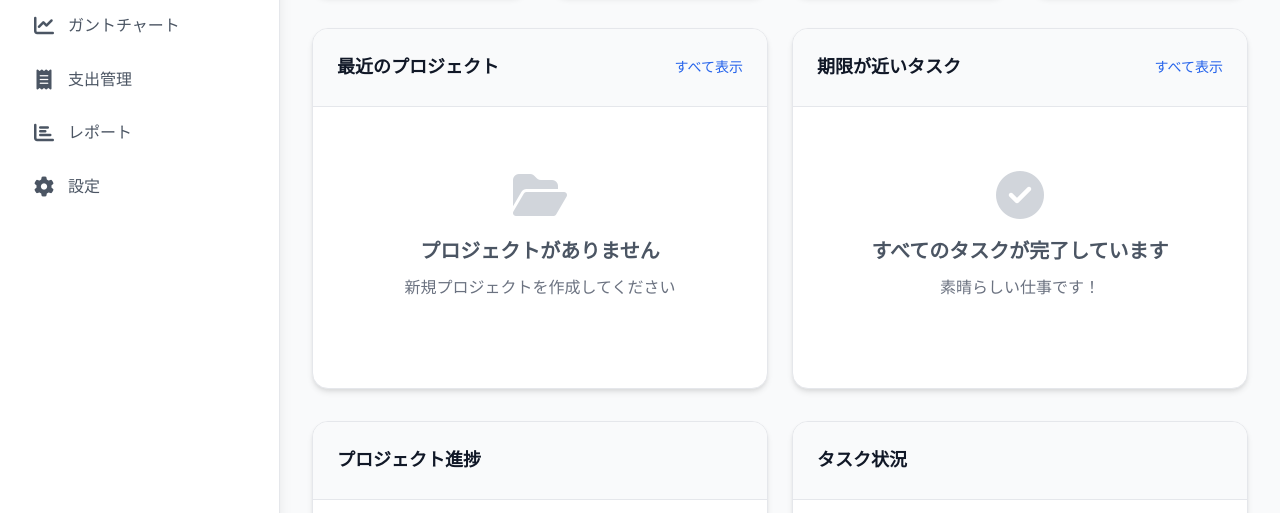
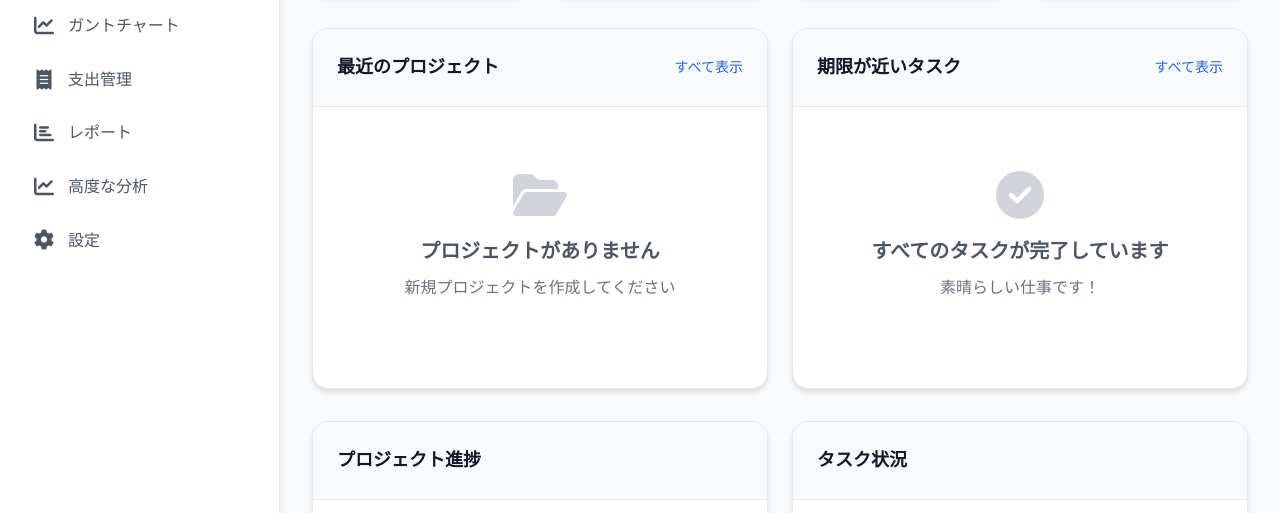
Before and after one commit to LowIQ-Maker/ProjectTool, a website: page index.html in a window 1280 px wide. Shown: the part 283-796 px from the top of the page. Drawn offline with nearby package versions, Linux system fonts and the light colour scheme.

Commit message:
Auto-commit: 2025/09/04 10:48:20.19

```diff
--- a/index.html
+++ b/index.html
@@ -57,6 +57,12 @@
                         <a href="#reports" class="nav-link">
                             <i class="fas fa-chart-bar"></i>
                             <span>レポート</span>
+                        </a>
+                    </li>
+                    <li class="nav-item">
+                        <a href="#analytics" class="nav-link">
+                            <i class="fas fa-chart-line"></i>
+                            <span>高度な分析</span>
                         </a>
                     </li>
                     <li class="nav-item">
@@ -543,6 +549,16 @@
             </div>
         </section>
 
+        <!-- 分析ページ -->
+        <section id="analytics" class="page-section">
+            <div class="page-header">
+                <h2>高度な分析</h2>
+            </div>
+            <div class="page-content">
+                <!-- AnalyticsViewがここにレンダリングされます -->
+            </div>
+        </section>
+
         <!-- 設定画面 -->
         <section id="settings" class="page-section">
             <div class="page-header">
```
Lines whose indentation alone changed are shown as unchanged.
